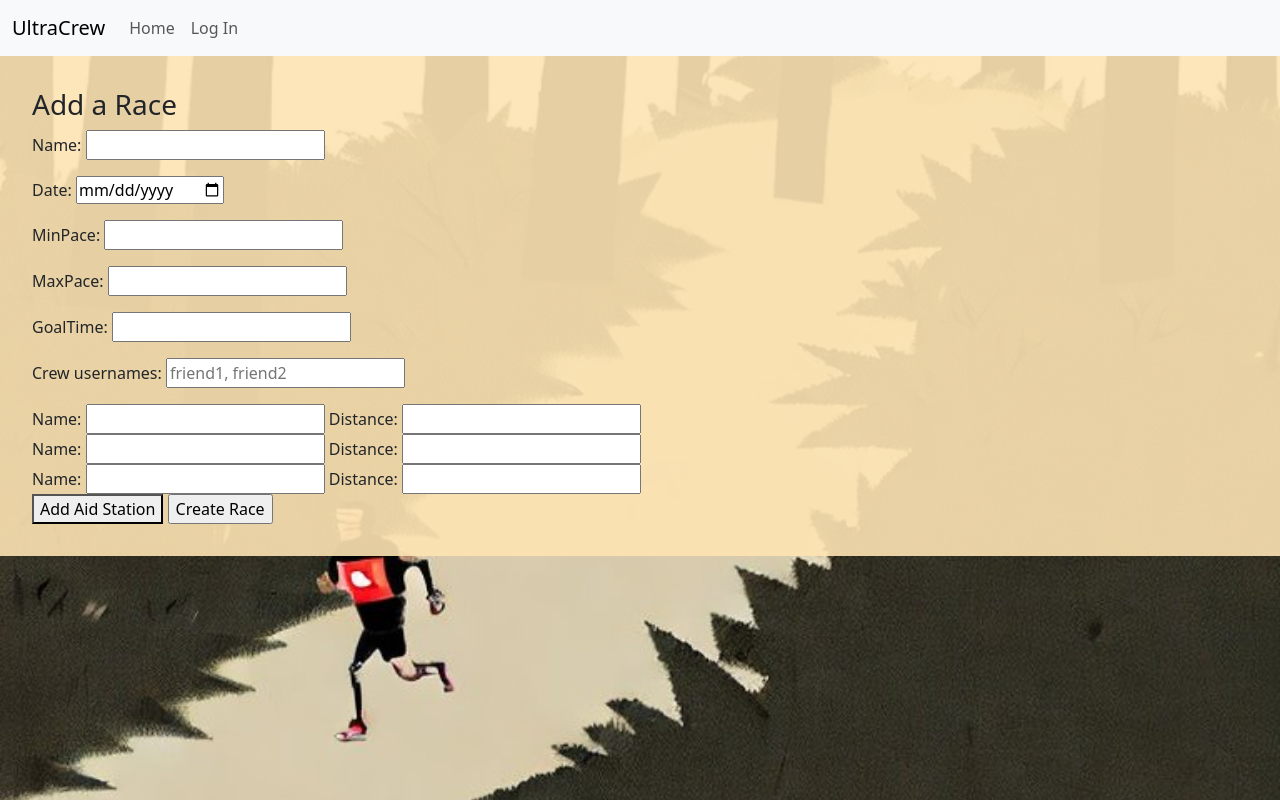
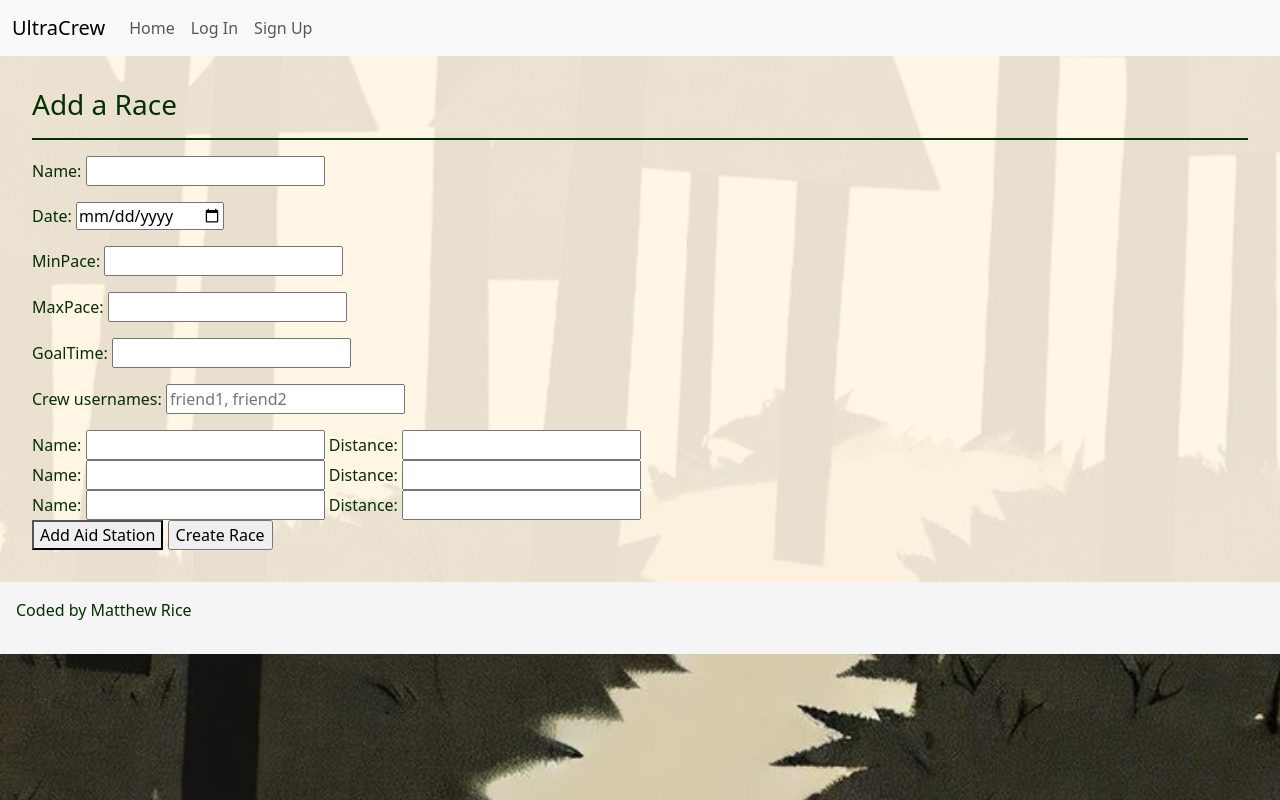
Before and after one commit to Rice-Tech/UltraCrew, a Django app: page /runner/addrace in a window 1280 px wide. Run offline with Django 4.2, Linux system fonts and the light colour scheme; some libraries are stand-ins or nearby versions.

Commit message:
Some style changes

```diff
--- a/ultracrew/runner/templates/runner/addRace.html
+++ b/ultracrew/runner/templates/runner/addRace.html
@@ -2,6 +2,7 @@
 
 {% block content %}
     <h3>Add a Race</h3>
+    <div class="divider"></div>
     <form action="{% url 'runner:addRace' %}" method="POST">
         {% csrf_token %}
         {{raceform.as_p}}
--- a/ultracrew/runner/templates/runner/dashboard.html
+++ b/ultracrew/runner/templates/runner/dashboard.html
@@ -2,6 +2,7 @@
 
 {% block content %}
     <h3>Dashboard</h3>
+    <div class="divider"></div>
     <ul>
     {% for crewRace in crewRaces%}
         <li>Crewing {{crewRace.race.name}} for <a href="/runner/{{crewRace.participant}}">{{crewRace.participant}}</a> on {{crewRace.race.date}}</li>
--- a/ultracrew/runner/templates/runner/runnerPage.html
+++ b/ultracrew/runner/templates/runner/runnerPage.html
@@ -2,11 +2,11 @@
 {% load tz %}
 
 {% block content %}
-    <h2>Welcome to {{name}}'s page!</h3>
+    <h3>View {{name}}'s Races</h3>
 
-
+    <div class="divider"></div>
     {% for race in races%}
-        <h3>{{race.registration.race.name}}, {{race.registration.race.date}}</h3>
+        <h4>{{race.registration.race.name}}, {{race.registration.race.date}}</h4>
         <table class="table table-striped">
             <thead>
                 <tr>
--- a/ultracrew/static/style.css
+++ b/ultracrew/static/style.css
@@ -1,9 +1,26 @@
 body{
     background-image: url("runnerbg.jpeg");
     background-size: cover;
-    background-position: center;
+    color:#053000;
 }
 main{
-    background-color: rgba(253, 228, 179, 0.9);
+    background-color: #fff6e4e6;
     padding: 2em;
 }
+.divider{
+    height: 2px;
+    width: 100%;
+    background-color: #053000;
+    margin: 1em auto;
+}
+footer{
+    background-color: whitesmoke;
+    align-items: center;
+    text-justify: center;
+    padding: 1em;
+    width:100%;
+    margin: auto;
+}
+a{
+    color: forestgreen;
+}
--- a/ultracrew/templates/layout.html
+++ b/ultracrew/templates/layout.html
@@ -28,6 +28,7 @@
                             </form>
                         {% else %}
                             <a class="nav-link" href="{% url 'accounts:login' %}">Log In</a>
+                            <a class="nav-link" href="{% url 'accounts:signup' %}">Sign Up</a>
                         {% endif %}
                     </div>
                 </div>
@@ -38,6 +39,10 @@
             {% block content %}
             {% endblock %}
         </main>
+        <footer>
+            <p>Coded by Matthew Rice</p>
+        </footer>
+
         <script src="https://cdn.jsdelivr.net/npm/bootstrap@5.3.2/dist/js/bootstrap.bundle.min.js" integrity="sha384-C6RzsynM9kWDrMNeT87bh95OGNyZPhcTNXj1NW7RuBCsyN/o0jlpcV8Qyq46cDfL" crossorigin="anonymous"></script>
     </body>
 </html>
```
